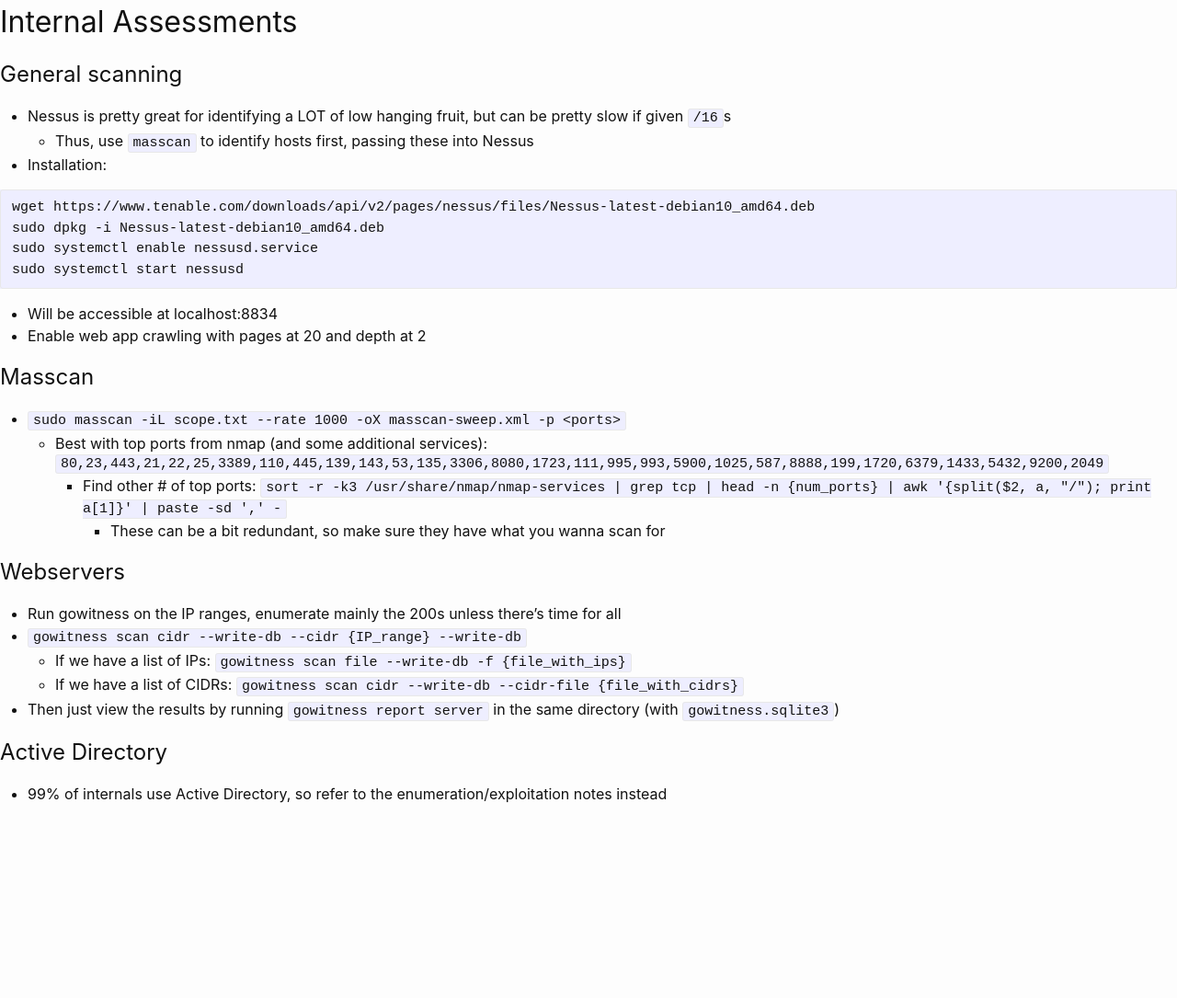
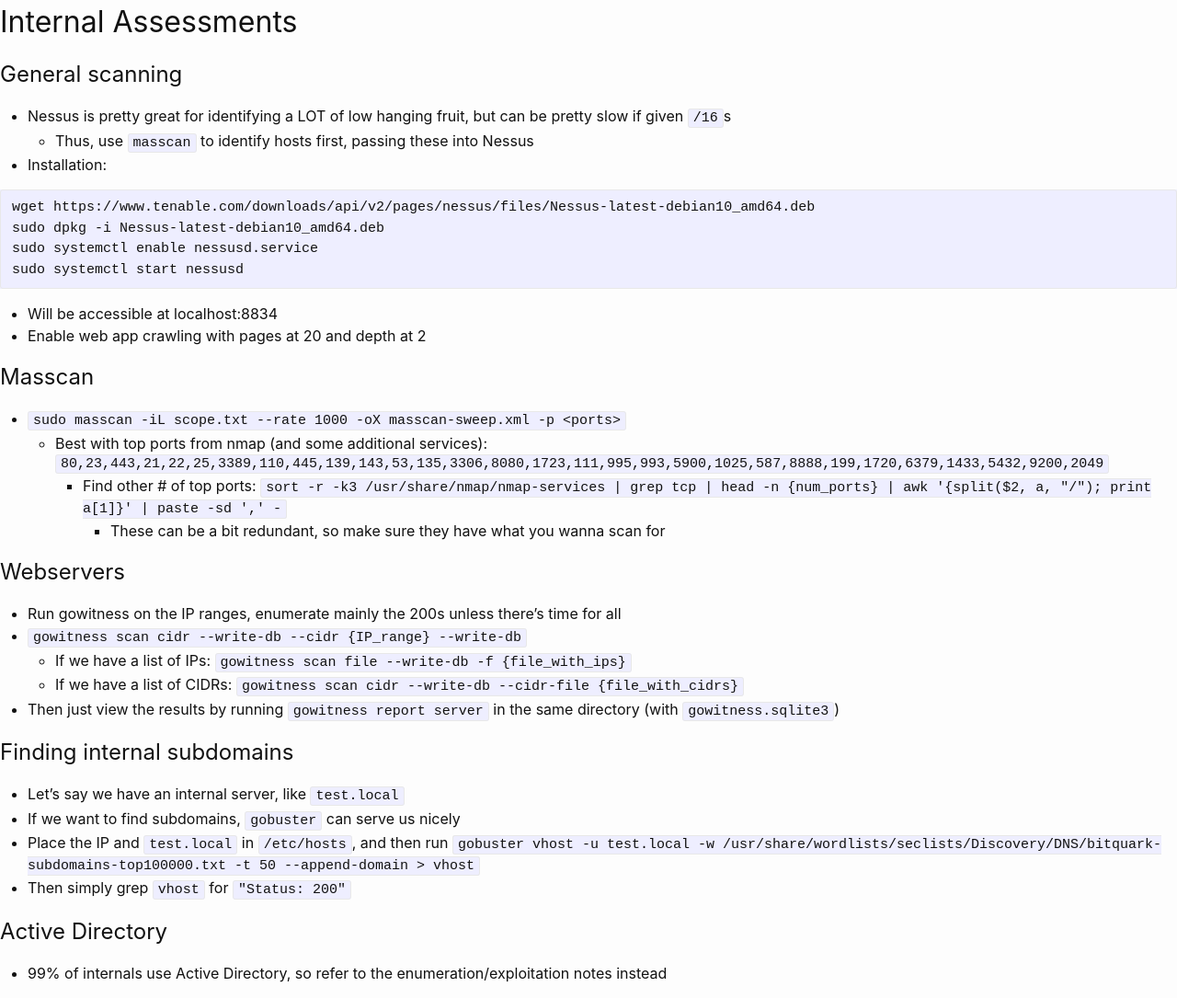
Before and after one commit to KhaelK138/KhaelK138.github.io, a Jekyll site: the page built from markdown/Internals.md, in a window 1280 px wide. Shown: the whole page at 92% size. Built offline with Jekyll 4.4.1, drawn with Linux system fonts in a browser that asks for light colours; our own code applies the rules of GitHub Pages for plain Markdown files; before the commit the page ends 900 px from its top, so only the background shows below that.

Commit message:
updated notes

```diff
--- a/markdown/Internals.md
+++ b/markdown/Internals.md
@@ -30,5 +30,11 @@
   - If we have a list of CIDRs: `gowitness scan cidr  --write-db --cidr-file {file_with_cidrs}`
 - Then just view the results by running `gowitness report server` in the same directory (with `gowitness.sqlite3`)
 
+## Finding internal subdomains
+- Let's say we have an internal server, like `test.local`
+- If we want to find subdomains, `gobuster` can serve us nicely
+- Place the IP and `test.local` in `/etc/hosts`, and then run `gobuster vhost -u test.local -w /usr/share/wordlists/seclists/Discovery/DNS/bitquark-subdomains-top100000.txt -t 50  --append-domain > vhost`
+- Then simply grep `vhost` for `"Status: 200"`
+
 ## Active Directory
 - 99% of internals use Active Directory, so refer to the enumeration/exploitation notes instead
```
Also changed, not shown: markdown/LinuxPrivilegeEscalation.md (+7 -0 lines).
